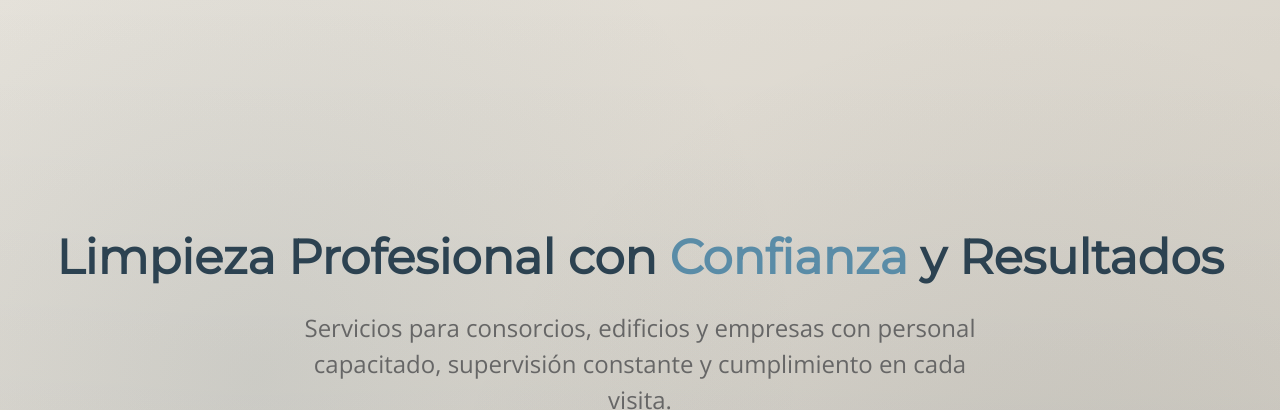
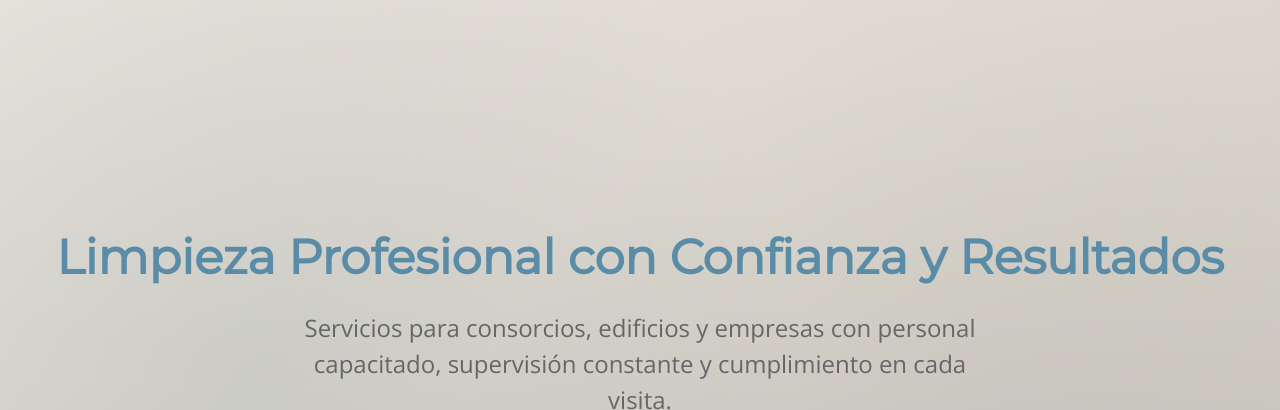
Before and after one commit to amundarainp/ananda-cleaning-landing, a plain HTML site: page index.html in a window 1280 px wide. Shown: the part 194-604 px from the top of the page. Drawn offline with nearby package versions, Linux system fonts and the light colour scheme.

Commit message:
Aplicar celeste al título principal

```diff
--- a/css/style.css
+++ b/css/style.css
@@ -346,7 +346,7 @@ button {
   font-family: var(--font-heading);
   font-size: var(--font-size-3xl);
   font-weight: 700;
-  color: var(--color-primary);
+  color: var(--color-accent);
   margin-bottom: var(--spacing-md);
   line-height: 1.2;
 }
```
